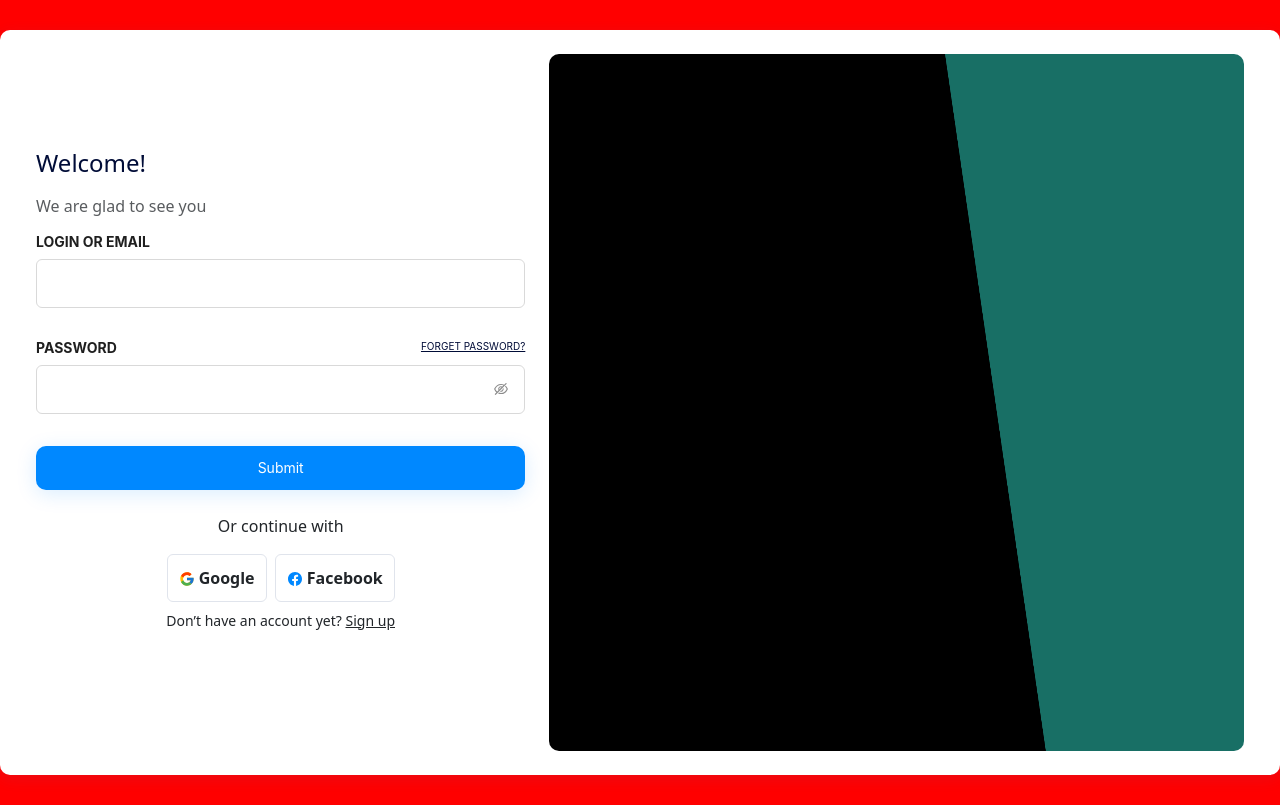
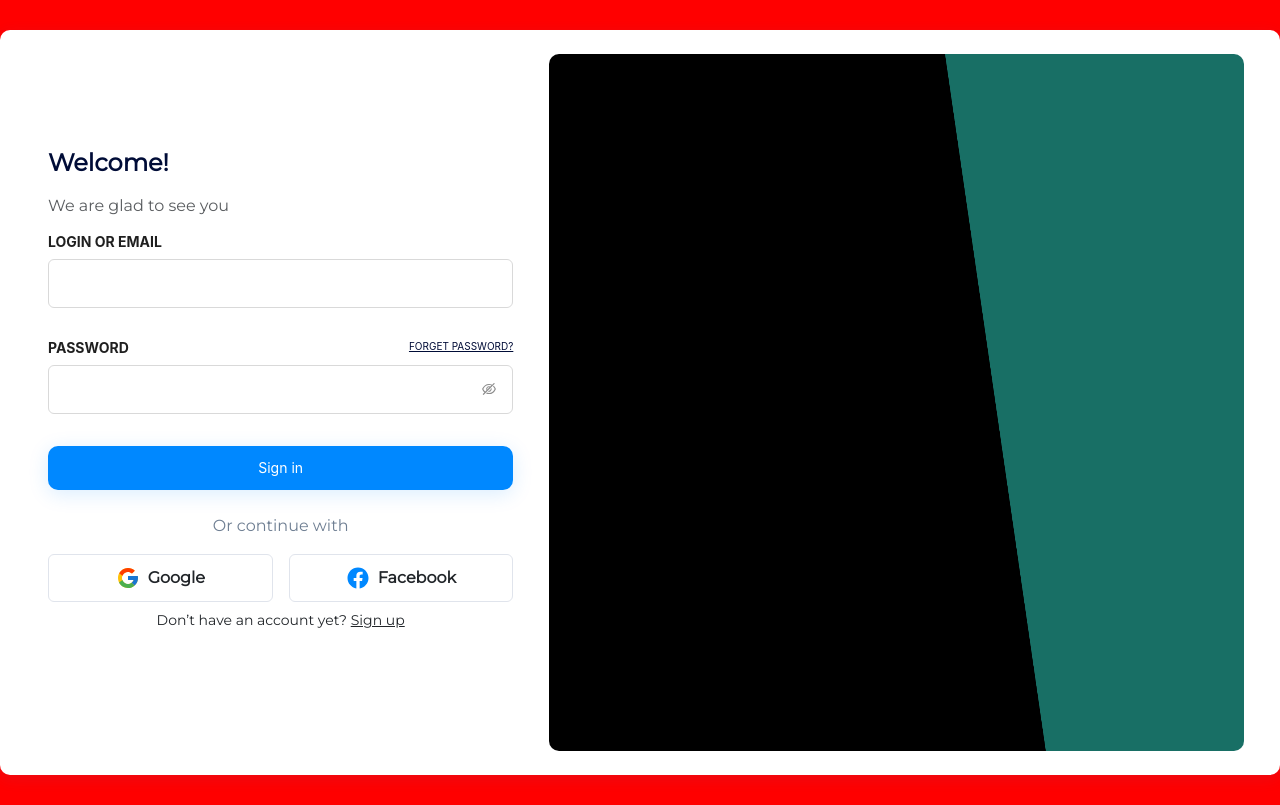
Before and after one commit to Tasniasamia/Login_web, a React (Vite) app: page / in a window 1280 px wide. Built offline with nearby package versions, Linux system fonts and the light colour scheme.

Commit message:
color modify

```diff
--- a/package.json
+++ b/package.json
@@ -10,6 +10,7 @@
     "preview": "vite preview"
   },
   "dependencies": {
+    "@fontsource/montserrat": "^5.0.18",
     "antd": "^5.17.0",
     "bootstrap": "^5.3.3",
     "react": "^18.2.0",
--- a/src/App.css
+++ b/src/App.css
@@ -50,10 +50,13 @@
   top:-25px!important;
 }
 
-.btn{
+.btn1{
   font-weight: 600;
   padding:11px;
   border-radius: 6px;
   border:1px solid #e0e4ec;
 
 }
+body{
+  font-family: Montserrat, -apple-system, BlinkMacSystemFont, "Segoe UI", Roboto, "Helvetica Neue", Arial, "Noto Sans", sans-serif, "Apple Color Emoji", "Segoe UI Emoji", "Segoe UI Symbol", "Noto Color Emoji";
+}
--- a/src/App.jsx
+++ b/src/App.jsx
@@ -18,16 +18,16 @@ function App() {
         className="container1 bg-white p-4 row  shadow-custom "
         style={{ borderRadius: "10px", height: "745px" }}
       >
-        <div className="col-md-5 col-12 d-flex flex-column justify-content-center">
+        <div className="col-md-5 col-12 d-flex flex-column justify-content-center p-4">
           <h4
-            className="text-lg font-weight-bold pb-2"
+            className="text-lg fw-bold pb-2"
             style={{ color: "#000c37" }}
           >
             Welcome!
           </h4>
           <p
             className="text-muted font-size-14 font-weight-normal"
-            style={{ lineHeight: "1.5rem" }}
+            style={{ lineHeight: "1.5rem" ,color:"rgba(33, 37, 41, 0.75)"}}
           >
             We are glad to see you
           </p>
@@ -64,7 +64,7 @@ function App() {
             >
               <span
                 className="text-decoration-underline text-uppercase fw-normal absolute "
-                style={{ fontSize: "10px" }}
+                style={{ fontSize: "10px",color:"#000c37" }}
               >
                 Forget Password?
               </span>
@@ -80,18 +80,22 @@ function App() {
 
             <Form.Item>
               <button htmlType="submit" className="submit w-full ">
-                Submit
+                Sign in
               </button>
             </Form.Item>
           </Form>
-          <p className="text-center">Or continue with</p>
-          <div className="d-flex justify-content-center gap-2">
-            <span className="p-11 btn flex gap-2 align-items-center">
-              <FcGoogle /> Google
-            </span>
-            <span className="p-11 btn flex gap-2 align-items-center">
-              <IoLogoFacebook style={{ color: "#08f" }} /> Facebook
-            </span>
+          <p className="text-center"style={{color:"#6e7e92"}}>Or continue with</p>
+          <div className="row row-cols-2 g-3">
+            <div>
+              <span className=" col btn1 d-flex gap-2 align-items-center justify-content-center col">
+                <FcGoogle size={24} /> Google
+              </span>
+            </div>
+            <div>
+              <span className=" col btn1 d-flex gap-2 align-items-center justify-content-center col">
+                <IoLogoFacebook style={{ color: "#08f" }} size={24} /> Facebook
+              </span>
+            </div>
           </div>
           <p
             className="text-center py-2 fw-normal"
@@ -101,7 +105,7 @@ function App() {
             <span className="text-decoration-underline">Sign up</span>
           </p>
         </div>
-        <div className="col-md-7 col-12 h-full">
+        <div className="col-md-7 col-12 h-full d-md-block d-none">
           <img
             src="/banner.png"
             className="img-fluid"
--- a/src/main.jsx
+++ b/src/main.jsx
@@ -2,6 +2,7 @@ import React from 'react'
 import ReactDOM from 'react-dom/client'
 import './index.css'
 import App from './App'
+import "@fontsource/montserrat";
 // import '/_utilities.scss'
 ReactDOM.createRoot(document.getElementById('root')).render(
   <React.StrictMode>
```
Also changed, not shown: 1 other file (tests, documents, lock files or other folders).
